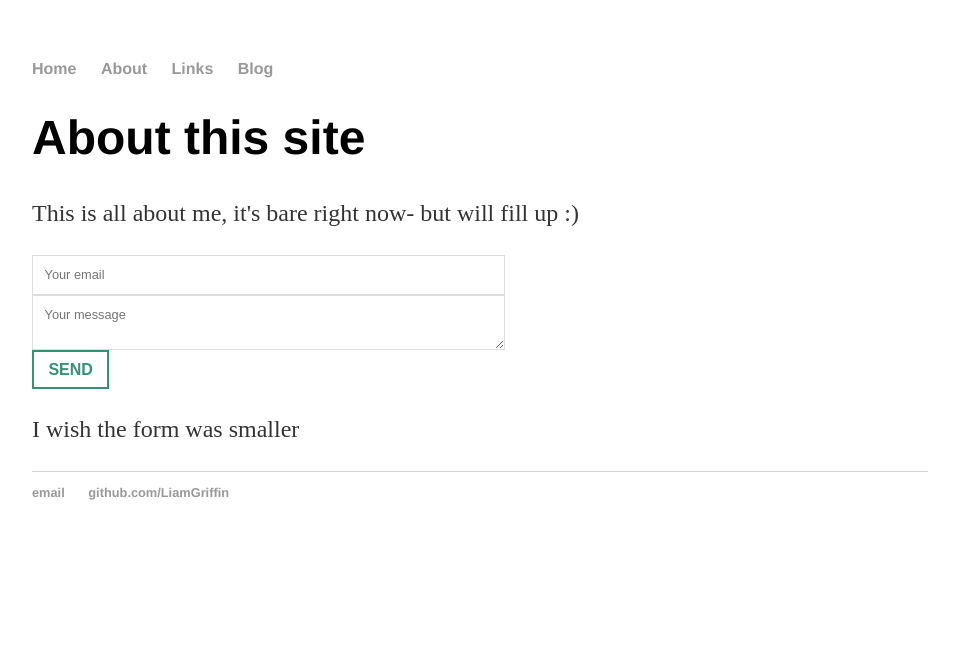
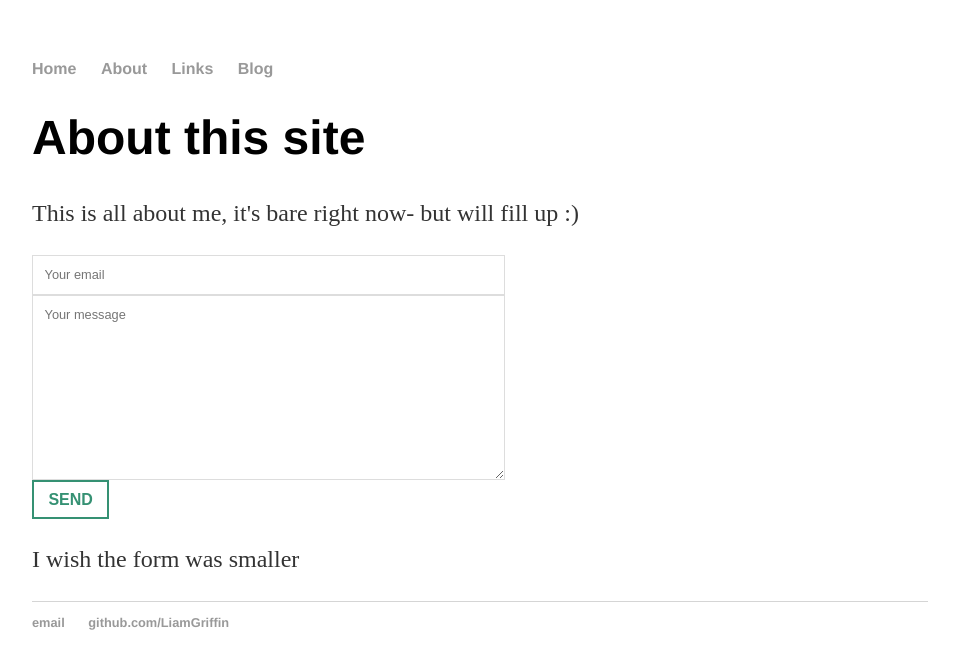
Before and after one commit to liamgriffintest/liamgriffintest.github.io, a Jekyll site: the page built from about/index.html, in a window 1280 px wide. Shown: the top 669 px of the page, without its empty margins (160-1119 px from the left). Built offline with Jekyll 4.4.1, drawn with Linux system fonts in a browser that asks for light colours.

Commit message:
Update index.html
Adjusting height of contact form

```diff
--- a/about/index.html
+++ b/about/index.html
@@ -36,6 +36,7 @@ textarea {
     width: 50%;
     overflow: auto;
     vertical-align: top;
+    height: 160px;
 }
 
 button, a.button {
```
